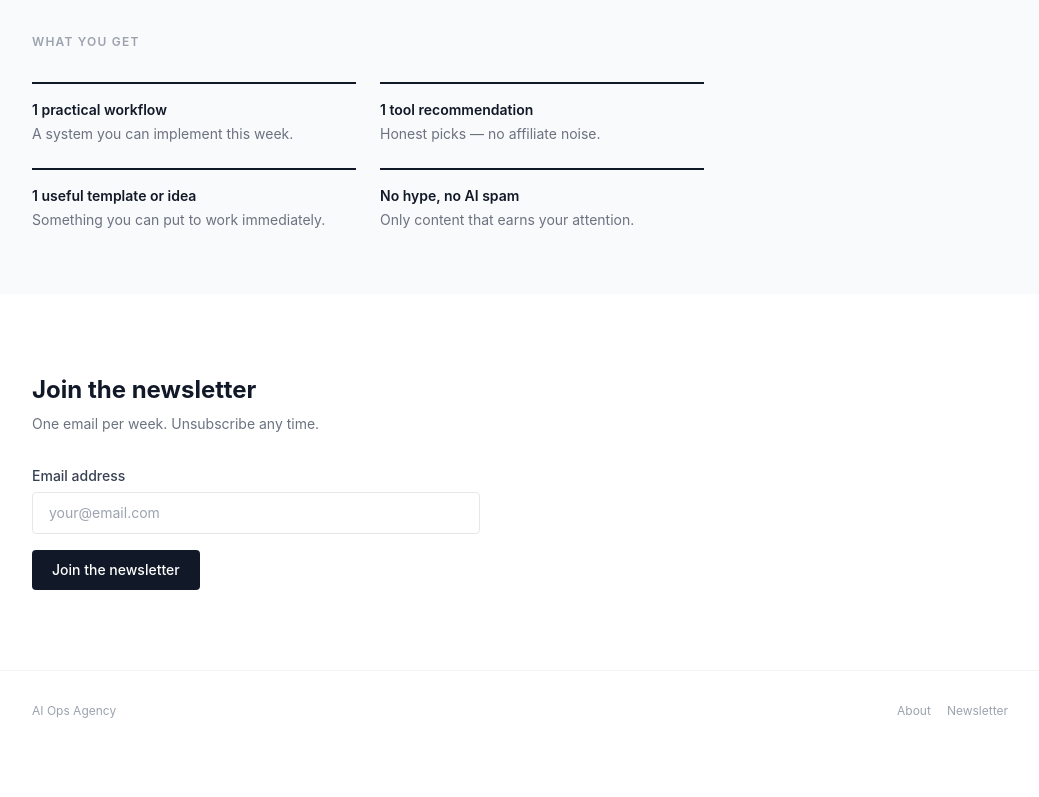
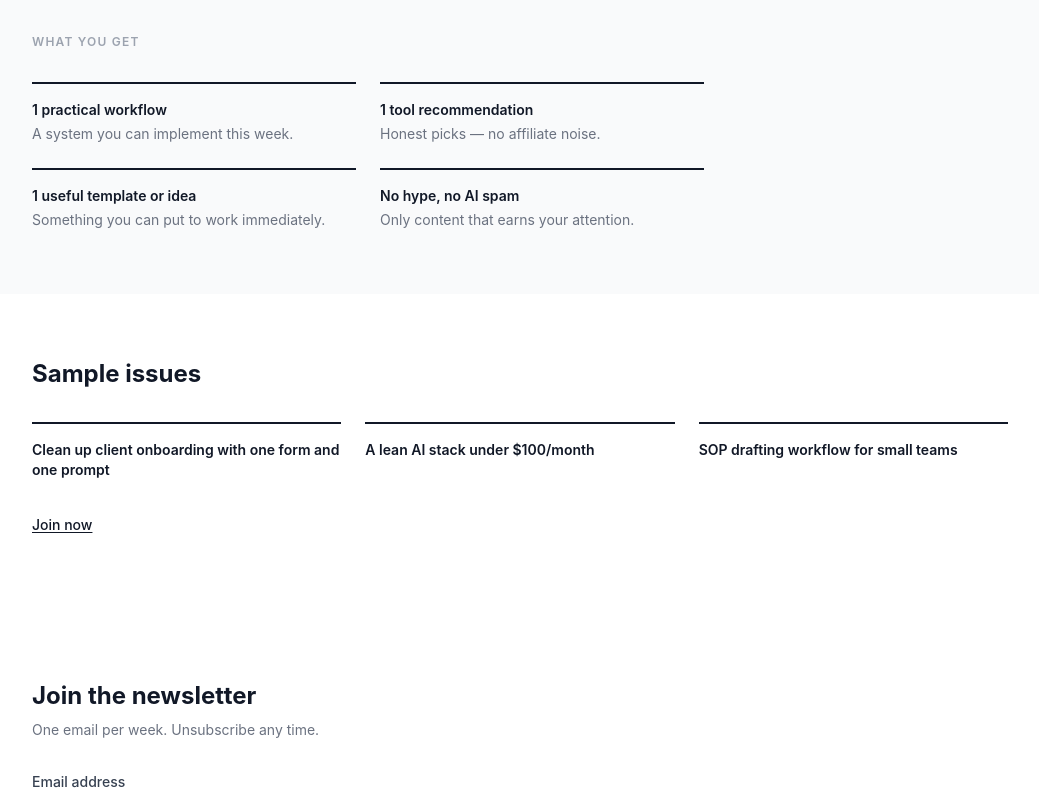
Before and after one commit to veramey/my-website, a Next.js app: page /newsletter in a window 1280 px wide. Shown: the part 515-1312 px from the top of the page, without its empty margins (120-1159 px from the left). Before the commit the page ends 1266 px from the top, so only its background shows below. Built offline with nearby package versions, Linux system fonts and the light colour scheme; no server answers.

Commit message:
feat: implement issue #198 (#206)
Implemented by AI Teammate via Claude Code.
Closes #198

Co-authored-by: AI Teammate <agent.ai.native@gmail.com>

```diff
--- a/src/pages/newsletter.tsx
+++ b/src/pages/newsletter.tsx
@@ -82,8 +82,27 @@ export default function Newsletter() {
           </div>
         </section>
 
+        {/* Sample Issues */}
+        <section className="max-w-5xl mx-auto px-6 py-16">
+          <h2 className="text-2xl font-bold text-gray-900 mb-8">Sample issues</h2>
+          <div className="grid md:grid-cols-3 gap-6">
+            <div className="border-t-2 border-gray-900 pt-4">
+              <p className="text-sm font-semibold text-gray-900">Clean up client onboarding with one form and one prompt</p>
+            </div>
+            <div className="border-t-2 border-gray-900 pt-4">
+              <p className="text-sm font-semibold text-gray-900">A lean AI stack under $100/month</p>
+            </div>
+            <div className="border-t-2 border-gray-900 pt-4">
+              <p className="text-sm font-semibold text-gray-900">SOP drafting workflow for small teams</p>
+            </div>
+          </div>
+          <div className="mt-8">
+            <a href="#signup" className="text-sm font-medium text-gray-900 underline underline-offset-2 hover:text-gray-600 transition-colors">Join now</a>
+          </div>
+        </section>
+
         {/* Signup form */}
-        <section className="max-w-5xl mx-auto px-6 py-20">
+        <section id="signup" className="max-w-5xl mx-auto px-6 py-20">
           <div className="max-w-md">
             <h2 className="text-2xl font-bold text-gray-900">Join the newsletter</h2>
             <p className="mt-2 text-sm text-gray-500">One email per week. Unsubscribe any time.</p>
```
Also changed, not shown: 1 other file (tests, documents, lock files or other folders).
